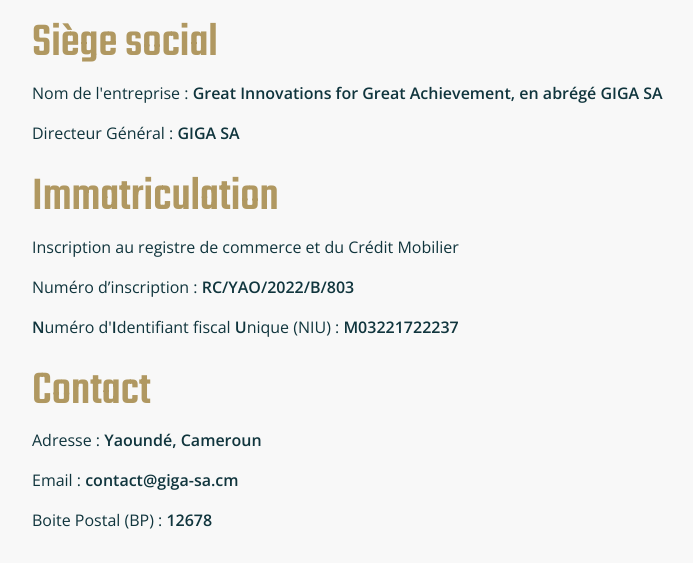
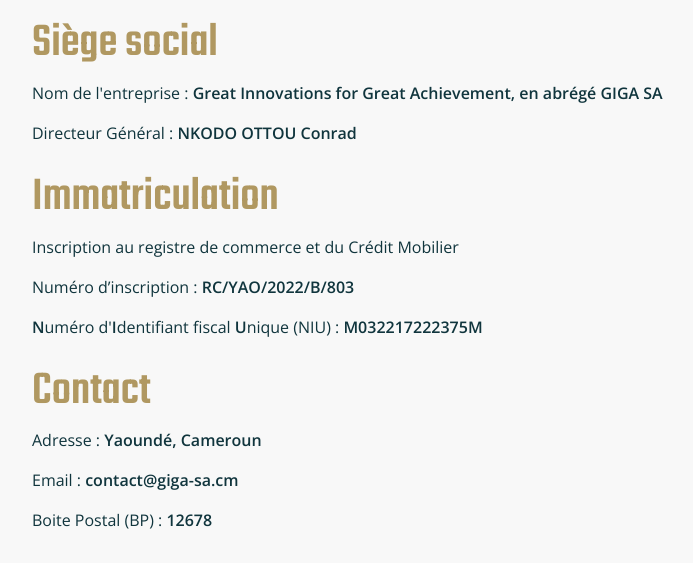
Before and after one commit to NanfackSteve/GIGA-SA, a PHP site: page /about_legacy.php in a window 1280 px wide. Shown: the part 351-914 px from the top of the page, without its empty margins (188-881 px from the left). Run offline with PHP 8.4, Linux system fonts and the light colour scheme; some libraries are stand-ins or nearby versions.

Commit message:
update legacy infos

```diff
--- a/about_legacy.php
+++ b/about_legacy.php
@@ -20,7 +20,8 @@
                 <p class="text-primary ">Nom de l'entreprise : <span style="font-weight: bold;">Great Innovations
                         for
                         Great Achievement, en abrégé GIGA SA</span></p>
-                <p class="text-primary">Directeur Général : <span style="font-weight: bold;">GIGA SA</span></p>
+                <p class="text-primary">Directeur Général : <span style="font-weight: bold;">NKODO OTTOU Conrad</span>
+                </p>
             </div>
 
             <div class="text-start mx-auto mb-4 wow fadeIn" data-wow-delay="0.5s" style="max-width: 650px;">
@@ -29,7 +30,7 @@
                 <p class="text-primary">Numéro d’inscription : <span style="font-weight: bold;">RC/YAO/2022/B/803</span>
                 </p>
                 <p class="text-primary"><b>N</b>uméro d'<b>I</b>dentifiant fiscal <b>U</b>nique (NIU) : <span
-                        style="font-weight: bold;">M03221722237</span></p>
+                        style="font-weight: bold;">M032217222375M</span></p>
             </div>
 
             <div class="text-start mx-auto wow fadeIn" data-wow-delay="0.7s" style="max-width: 650px;">
```
